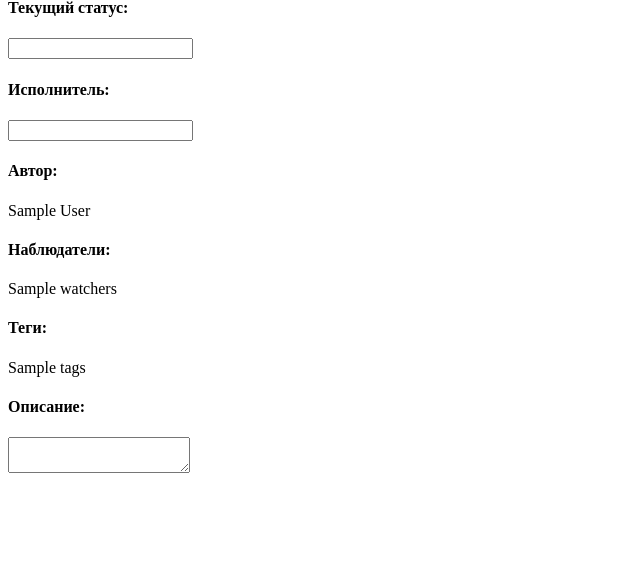
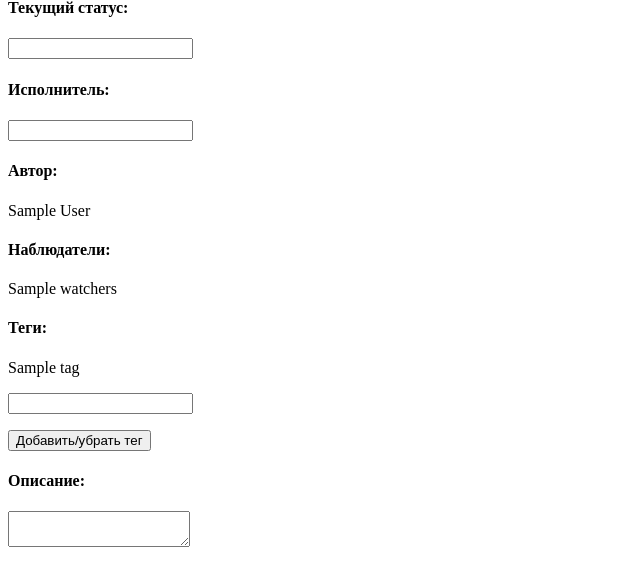
Before and after one commit to vtitoff/task_tracker, a Django app: template app/tracker/templates/task_detail.html in a window 1280 px wide. Shown: the part 95-681 px from the top of the page, without its empty margins (0-640 px from the left). Run offline with Django 4.2, Linux system fonts and the light colour scheme; the template is opened without the code that fills it: most values are stand-ins (such as "Sample title", 1, 10 or a date in 2020); form fields are guessed from the names that the template uses.

Commit message:
Добавить функционал добавления кастомных тегов и их удаление из тасков

```diff
--- a/app/tracker/forms.py
+++ b/app/tracker/forms.py
@@ -1,6 +1,6 @@
 from django import forms
 
-from .models import Task, Queue
+from .models import Task, Queue, Tag
 
 
 class AddTaskForm(forms.ModelForm):
@@ -34,3 +34,7 @@ class TaskDescriptionChangeForm(forms.ModelForm):
         model = Task
         fields = ["description"]
         widgets = {"description": forms.Textarea(attrs={"class": "form-control", "onchange": "this.form.submit()"})}
+
+
+class TaskTagsChangeForm(forms.Form):
+    tag = forms.CharField(max_length=255, label="Название тега")
--- a/app/tracker/templates/task_detail.html
+++ b/app/tracker/templates/task_detail.html
@@ -24,8 +24,10 @@
         <p>{{task.watchers}}</p>
 
         <h4>Теги:</h4>
-        <p>{{task.tags}}</p>
-
+        {% for tag in task.tags.all %}
+        <p>{{tag.name}}</p>
+        {% endfor %}
+        <form><p>{{tags_form.tag}}</p> <button type="submit">Добавить/убрать тег</button></form>
         <h4>Описание:</h4>
         <p>{{description_form.description}}</p>
 
```
Also changed, not shown: app/tracker/views.py (+23 -2 lines).
